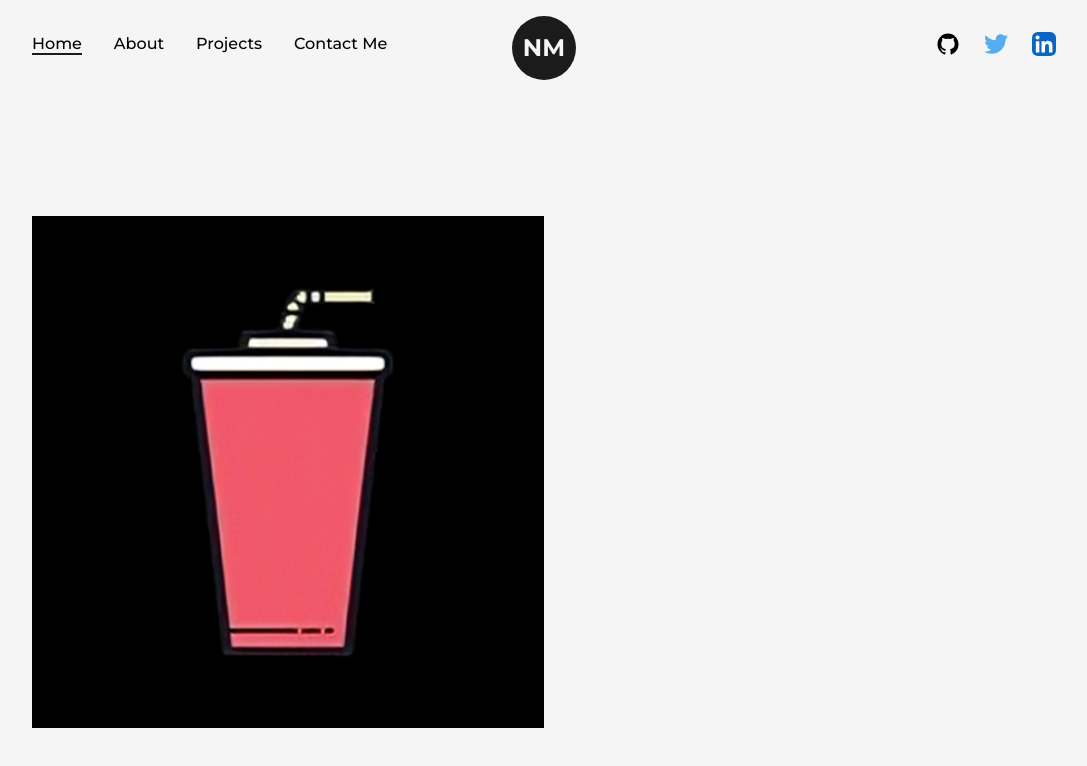
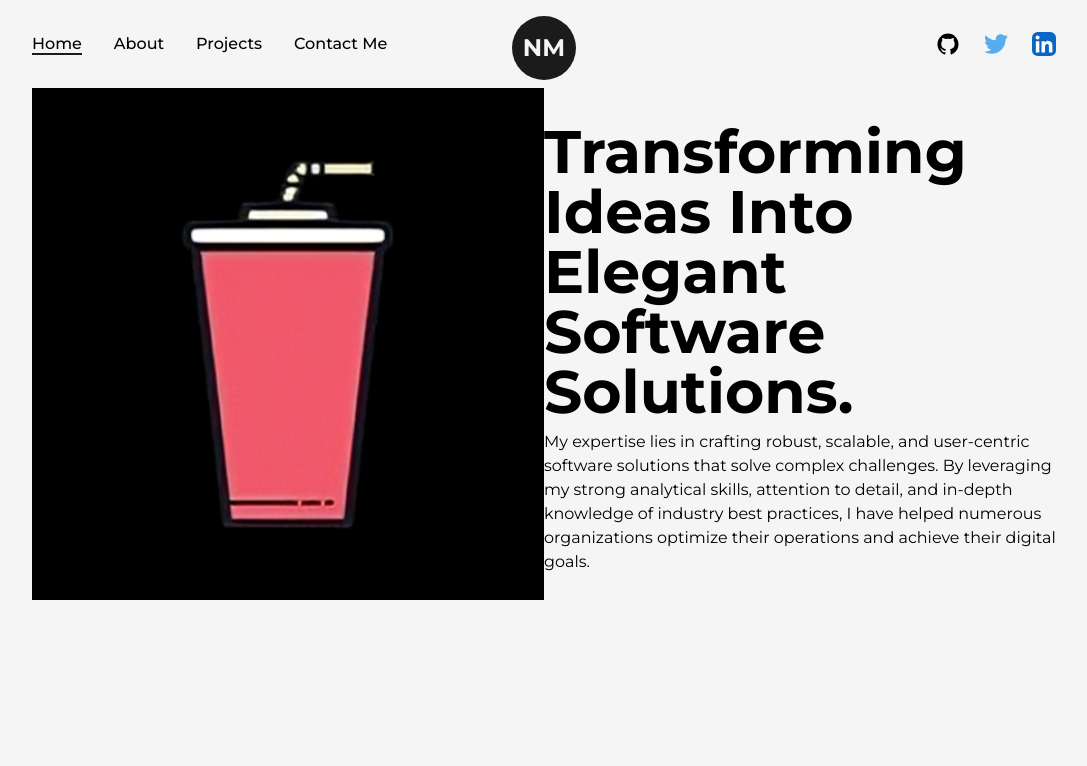
Before and after one commit to NickM101/portfolio, a Next.js app: page / in a window 1280 px wide. Shown: the top 766 px of the page, without its empty margins (96-1183 px from the left). Built offline with nearby package versions, Linux system fonts and the light colour scheme.

Commit message:
Added animated text

```diff
--- /dev/null
+++ b/src/components/AnimatedText.js
@@ -0,0 +1,50 @@
+import React from 'react'
+import { motion } from 'framer-motion'
+
+const quote = {
+    initial: {
+        opacity: 1
+    },
+    animate: {
+        opacity: 1,
+        transition: {
+            delay: 0.5,
+            staggerChildren: 0.08,
+        }
+    }
+}
+
+const singleWord = {
+    initial : {
+        opacity: 0,
+        y: 50,
+    },
+    animate: {
+        opacity: 1,
+        y: 0,
+        transition: {
+            duration: 1,
+        }
+    }
+}
+
+const AnimatedText = ({ text, className=""}) => {
+  return (
+    <div className='w-full mx-auto py-2 flex items-center justify-center text-center '>
+        <motion.h1
+        variants={quote}
+        initial="initial"
+        animate="animate"
+        className={`inline-block w-full text-black font-bold capitalize text-8xl ${className}`}>
+            {text.split(" ").map((word, index) =>
+        <motion.span key={word + '-' + index}
+        variants={singleWord}
+
+        className='inline-block'>
+            {word}&nbsp;
+        </motion.span>)}</motion.h1>
+    </div>
+  )
+}
+
+export default AnimatedText
--- a/src/pages/index.js
+++ b/src/pages/index.js
@@ -4,6 +4,7 @@ import Image from "next/image";
 import Layout from "@/components/Layout";
 
 import dummyImage from '../../public/images/playstore.png'
+import AnimatedText from "@/components/AnimatedText";
 
 export default function Home() {
   return (
@@ -13,10 +14,15 @@ export default function Home() {
         <meta name="description" content="Generated by create next app" />
       </Head>
       <main>
-        <Layout>
+        <Layout className="pt-0">
          <div className="flex items-center justify-between w-full">
-          <div>
+          <div className="w-1/2">
             <Image src={dummyImage} alt="Nick Munene" className="w-full h-auto"/>
+          </div>
+          <div className="w-1/2 flex flex-col items-center self-center">
+            <AnimatedText className="!text-6xl !text-left" text="Transforming Ideas into Elegant Software Solutions."/>
+
+            <p >My expertise lies in crafting robust, scalable, and user-centric software solutions that solve complex challenges. By leveraging my strong analytical skills, attention to detail, and in-depth knowledge of industry best practices, I have helped numerous organizations optimize their operations and achieve their digital goals.</p>
           </div>
          </div>
         </Layout>
```
